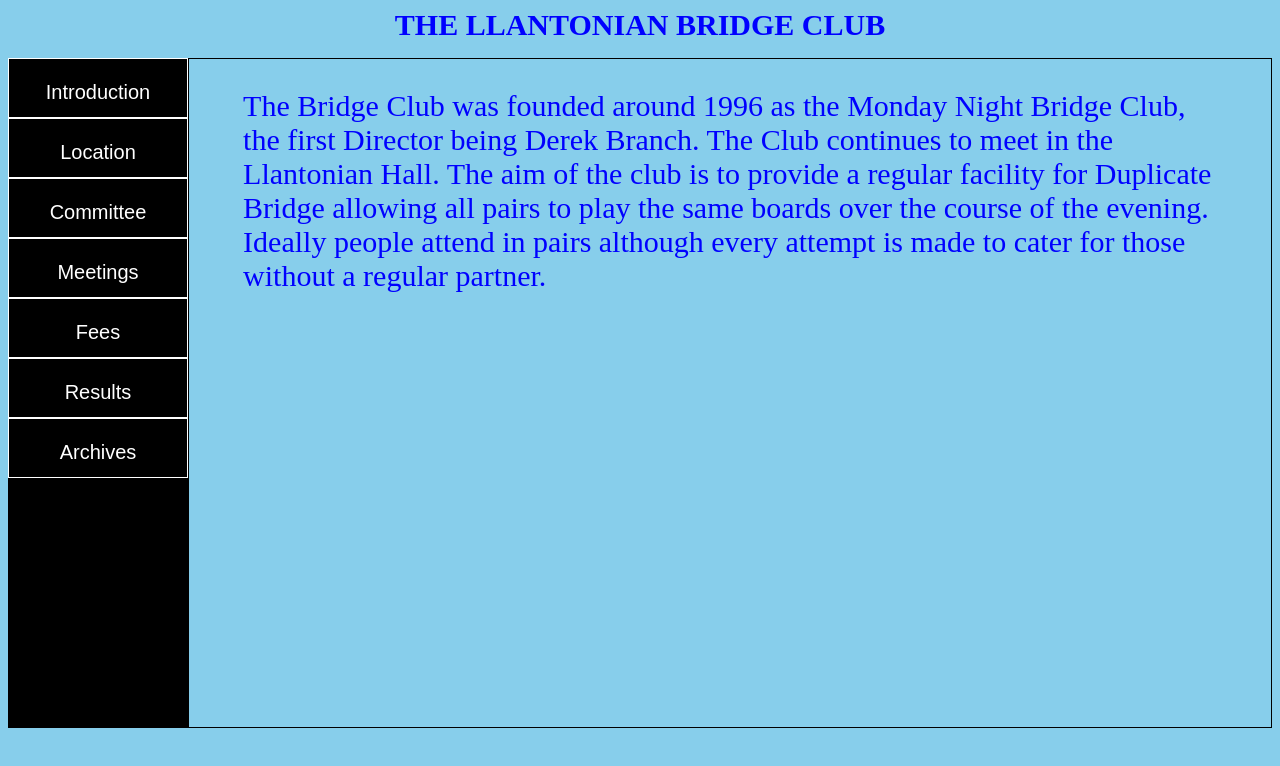
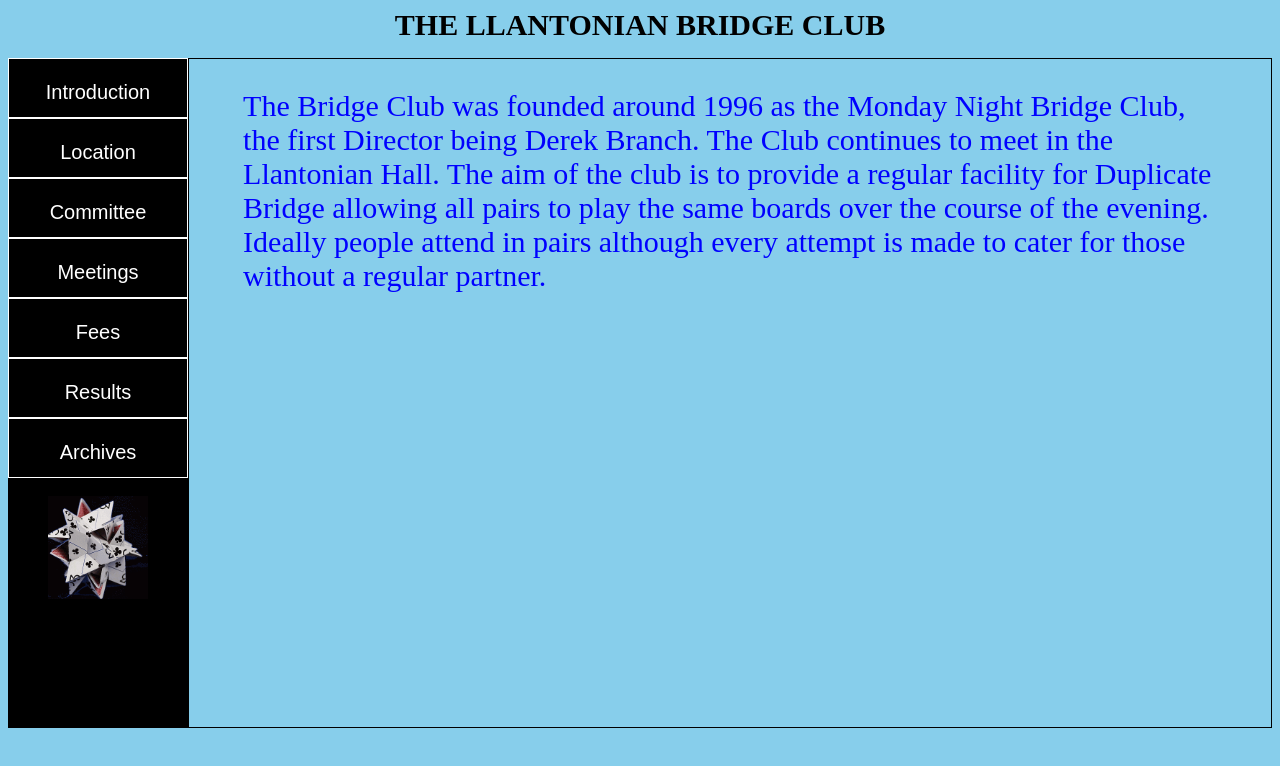
Before and after one commit to andydick1947/testnew, a plain HTML site: page index.html in a window 1280 px wide. Drawn offline with Linux system fonts and the light colour scheme.

Commit message:
index update

```diff
--- a/index.css
+++ b/index.css
@@ -12,7 +12,7 @@ grid-template-areas:
 .header{
   background-color: skyblue;
   grid-area: header;
-  color: blue;
+  color: black;
   text-align: center;
   font-size: 30px;
   font-weight: bold;
@@ -74,8 +74,10 @@ grid-template-areas:
 #cards{
 
   margin: auto;
-  width: 80%;
-  padding: 20px;
+  width: 100px;
+  padding: 40px;
+  padding-top:10%;
+  padding-bottom:5%;
 }
 
 #mycttee{
--- a/index.html
+++ b/index.html
@@ -17,7 +17,7 @@
 <button id="sidebtn5" class="sidebtn">Fees</button>
 <button id="sidebtn6" class="sidebtn">Results</button>
 <button id="sidebtn7" class="sidebtn">Archives</button>
-
+<img id="cards"src="images/revolving.gif" alt="Cards" </img>
 </section>
 
 
```
